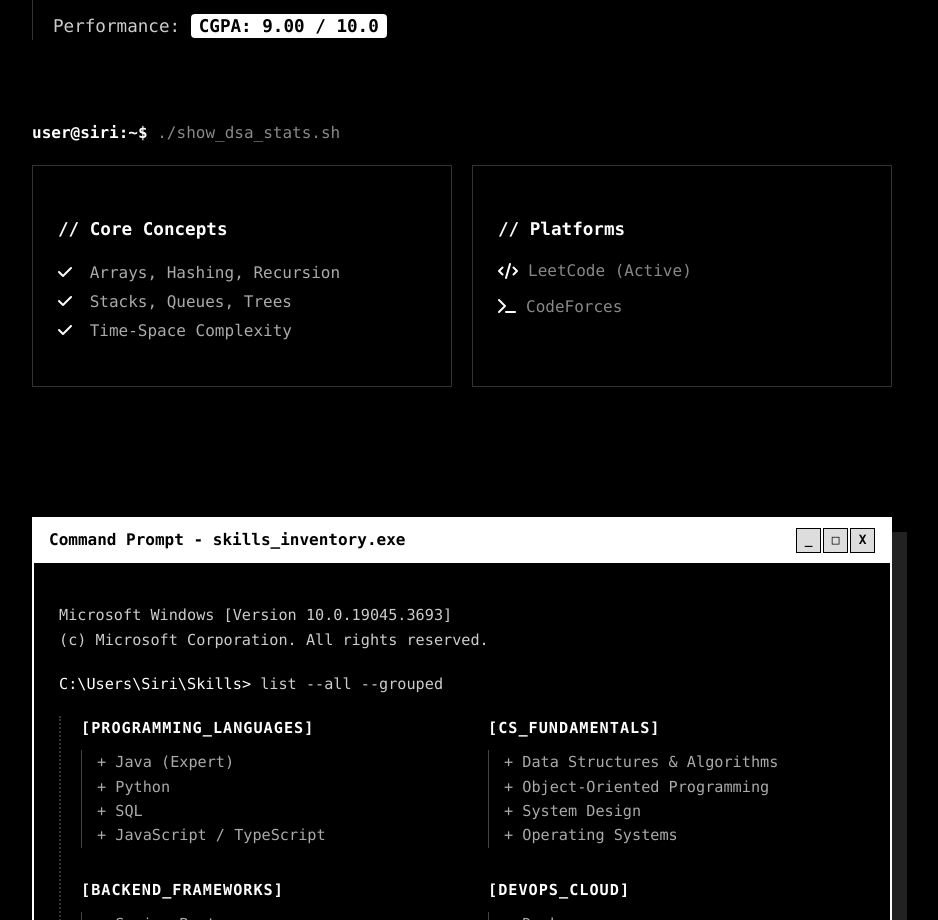
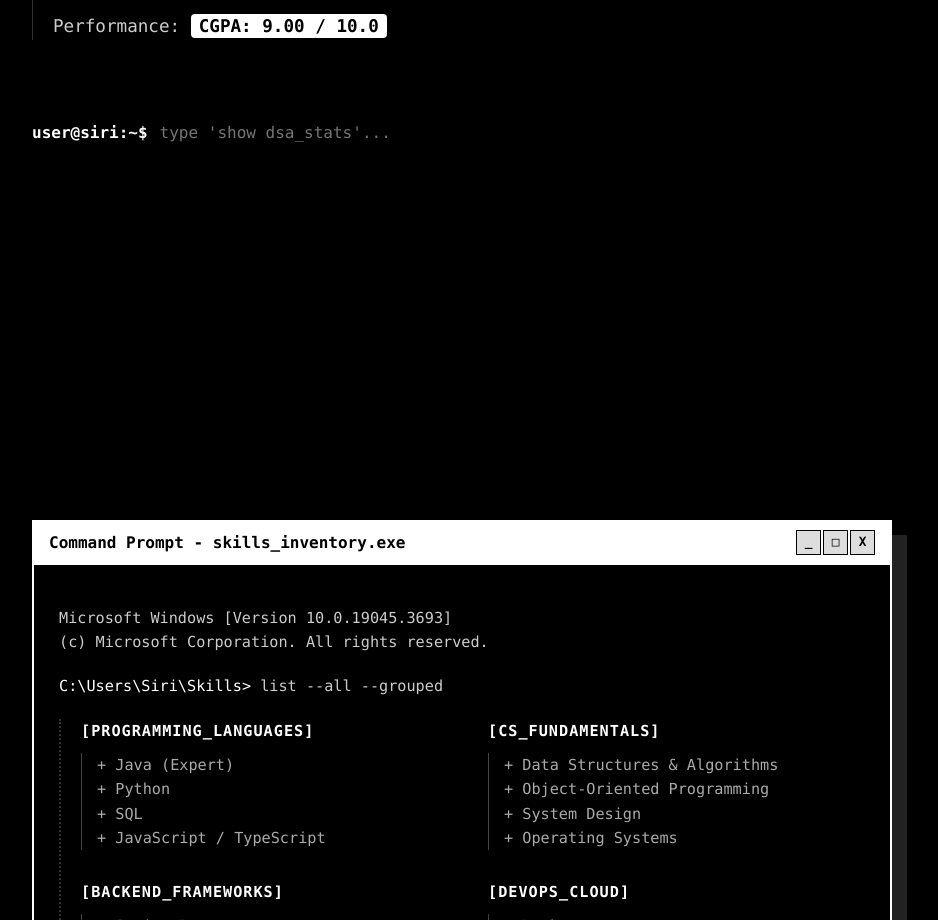
Before and after one commit to armycodes/Personal_Portfolio, a React (Vite) app in the folder portfolio/: page / in a window 1280 px wide. Shown: the part 1260-2180 px from the top of the page, without its empty margins (178-1116 px from the left). Built offline with nearby package versions, Linux system fonts and the light colour scheme.

Commit message:
Almost done

```diff
--- a/portfolio/src/App.jsx
+++ b/portfolio/src/App.jsx
@@ -2,6 +2,7 @@ import React, { useEffect } from 'react';
 import Navbar from './components/Navbar';
 import TerminalHero from './components/TerminalHero';
 import Skills from './components/Skills';
+import DSAStats from './components/DSAStats';
 import ProjectCard from './components/ProjectCard';
 import Contact from './components/Contact';
 import CommandBar from './components/CommandBar';
@@ -14,6 +15,7 @@ gsap.registerPlugin(ScrollTrigger);
 function App() {
 
   useEffect(() => {
+    // Reveal Animation for Sections (except DSA which has its own)
     const sections = document.querySelectorAll(".reveal-section");
     sections.forEach(section => {
       gsap.fromTo(section,
@@ -33,7 +35,7 @@ function App() {
       <main className="terminal-container" style={{ paddingBottom: '100px' }}>
         <TerminalHero />
 
-        {/* OBJECTIVE SECTION */}
+        {/* 1. OBJECTIVE SECTION */}
         <section id="objective" className="reveal-section" style={{ marginTop: '100px' }}>
           <p className="prompt"><span className="user">user@siri:~$</span> cat objective.txt</p>
           <div className="terminal-card" style={{ borderLeft: '4px solid #ffffff' }}>
@@ -44,7 +46,7 @@ function App() {
           </div>
         </section>
 
-        {/* EDUCATION SECTION */}
+        {/* 2. EDUCATION SECTION */}
         <section id="education" className="reveal-section" style={{ marginTop: '60px' }}>
           <p className="prompt"><span className="user">user@siri:~$</span> head -n 5 education.log</p>
           <div style={{ paddingLeft: '20px', borderLeft: '1px solid #333' }}>
@@ -56,41 +58,17 @@ function App() {
           </div>
         </section>
 
-        {/* DSA SECTION */}
-        <section id="dsa" className="reveal-section" style={{ marginTop: '80px' }}>
-          <p className="prompt"><span className="user">user@siri:~$</span> ./show_dsa_stats.sh</p>
+        {/* 3. DSA SECTION (Live Stats) */}
+        <DSAStats />
 
-          <div style={{ display: 'grid', gridTemplateColumns: 'repeat(auto-fit, minmax(300px, 1fr))', gap: '20px' }}>
-            <div className="terminal-card">
-               <h4 style={{ color: '#ffffff', marginBottom: '15px', fontSize: '1.1rem' }}>// Core Concepts</h4>
-               <ul style={{ listStyle: 'none', padding: 0, color: '#aaa', lineHeight: '1.8' }}>
-                 <li><i className="fas fa-check" style={{ color: '#fff', marginRight: '8px' }}></i> Arrays, Hashing, Recursion</li>
-                 <li><i className="fas fa-check" style={{ color: '#fff', marginRight: '8px' }}></i> Stacks, Queues, Trees</li>
-                 <li><i className="fas fa-check" style={{ color: '#fff', marginRight: '8px' }}></i> Time-Space Complexity</li>
-               </ul>
-            </div>
-            <div className="terminal-card">
-               <h4 style={{ color: '#ffffff', marginBottom: '15px', fontSize: '1.1rem' }}>// Platforms</h4>
-               <div style={{ display: 'flex', flexDirection: 'column', gap: '10px' }}>
-                 <a href="https://leetcode.com/u/Vemula_Siri_Mahalaxmi/" target="_blank" className="hover-link" style={{ display: 'flex', alignItems: 'center', gap: '10px' }}>
-                   <i className="fas fa-code" style={{ color: '#fff' }}></i> LeetCode (Active)
-                 </a>
-                 <a href="#" className="hover-link" style={{ display: 'flex', alignItems: 'center', gap: '10px' }}>
-                   <i className="fas fa-terminal" style={{ color: '#fff' }}></i> CodeForces
-                 </a>
-               </div>
-            </div>
-          </div>
-        </section>
-
-        {/* SKILLS SECTION */}
+        {/* 4. SKILLS SECTION */}
         <Skills />
 
-        {/* PROJECTS SECTION */}
+        {/* 5. PROJECTS SECTION */}
         <section id="projects" className="reveal-section" style={{ marginTop: '100px' }}>
           <p className="prompt"><span className="user">user@siri:~$</span> ps -aux | grep "featured"</p>
 
-          {/* --- NEW ECHOA PROJECT ADDED HERE --- */}
+          {/* Echoa Project */}
           <ProjectCard
             pid="4096"
             name="Echoa"
@@ -102,6 +80,7 @@ function App() {
             linkCode="https://github.com/armycodes/Echoa_V1.git"
           />
 
+          {/* DataPulse Project */}
           <ProjectCard
             pid="1024"
             name="DataPulse_System"
@@ -111,9 +90,9 @@ function App() {
             tech="Java, Python, FastAPI, Redis, Celery, PostgreSQL"
             linkDemo="https://data-pulse-eight.vercel.app/"
             linkCode="https://github.com/armycodes/DataPulse.git"
-
           />
 
+          {/* Justice Genie Project */}
           <ProjectCard
             pid="2048"
             name="Justice_Genie_AI"
@@ -126,10 +105,12 @@ function App() {
           />
         </section>
 
+        {/* 6. CONTACT SECTION */}
         <Contact />
 
       </main>
 
+      {/* FIXED COMMAND BAR */}
       <CommandBar />
 
     </div>
--- /dev/null
+++ b/portfolio/src/components/DSAStats.jsx
@@ -0,0 +1,136 @@
+import React, { useRef, useState, useEffect } from "react";
+import { gsap } from "gsap";
+import { useGSAP } from "@gsap/react";
+
+const DSAStats = () => {
+  const container = useRef();
+  const [inputValue, setInputValue] = useState("");
+  const [isExecuted, setIsExecuted] = useState(false); // Command success ayinda leda?
+  const [outputLines, setOutputLines] = useState([]); // Error messages store cheyyadaniki
+
+  // User Enter kottinappudu em jaragali?
+  const handleKeyDown = (e) => {
+    if (e.key === "Enter") {
+      const cmd = inputValue.trim().toLowerCase();
+
+      // Valid Commands: 'show dsa_stats' OR './show_dsa_stats.sh' OR just 'dsa'
+      if (cmd === "show dsa_stats" || cmd === "./show_dsa_stats.sh" || cmd === "dsa") {
+        setIsExecuted(true); // Success! Animation start avthundi
+      } else if (cmd !== "") {
+        // Tappu command kodithe error message add chestham
+        setOutputLines(prev => [...prev, `bash: ${cmd}: command not found`]);
+        setInputValue(""); // Input clear chestham
+      }
+    }
+  };
+
+  useGSAP(() => {
+    // Ee animation ONLY 'isExecuted' TRUE ainappude run avthundi
+    if (isExecuted) {
+      const ctx = gsap.context(() => {
+        // 1. First boxes ni invisible nundi visible chestham
+        gsap.set(".dsa-box", { display: "block", opacity: 0 });
+        gsap.set(".dsa-content", { opacity: 0 });
+
+        const tl = gsap.timeline();
+
+        // 2. Boxes Appear
+        tl.to(".dsa-box", { opacity: 1, duration: 0.2, stagger: 0.1 });
+
+        // 3. Text Print avthundi (Typewriter feel)
+        tl.to(".dsa-content", {
+          opacity: 1,
+          duration: 0.3,
+          stagger: 0.1
+        });
+
+      }, container);
+      return () => ctx.revert();
+    }
+  }, [isExecuted]); // Dependency isExecuted
+
+  return (
+    <section id="dsa" ref={container} style={{ marginTop: '80px', minHeight: '300px', marginBottom: '50px' }}>
+
+      {/* 1. INTERACTIVE TERMINAL INPUT */}
+      <div style={{ fontFamily: "'Consolas', monospace", fontSize: '1rem', marginBottom: '20px' }}>
+
+        {/* Previous Error Logs (Mistake chesthe ikkada kanipisthayi) */}
+        {outputLines.map((line, index) => (
+          <div key={index} style={{ marginBottom: '5px' }}>
+            <span className="user">user@siri:~$</span> <span style={{color: '#fff'}}>{line.split(':')[1]?.trim() || 'error'}</span>
+            <div style={{ color: '#ff5555' }}>{line}</div>
+          </div>
+        ))}
+
+        {/* Current Input Line */}
+        {!isExecuted ? (
+          <div style={{ display: 'flex', alignItems: 'center' }}>
+            <span className="user" style={{ marginRight: '10px' }}>user@siri:~$</span>
+            <input
+              type="text"
+              value={inputValue}
+              onChange={(e) => setInputValue(e.target.value)}
+              onKeyDown={handleKeyDown}
+              autoFocus={false} // Page load avvagane keyboard open avvakunda
+              placeholder="type 'show dsa_stats'..."
+              style={{
+                background: 'transparent',
+                border: 'none',
+                color: '#ffffff',
+                fontFamily: 'inherit',
+                fontSize: 'inherit',
+                outline: 'none',
+                flex: 1,
+                caretColor: '#fff' // White cursor
+              }}
+            />
+          </div>
+        ) : (
+          // Success ayyaka Input freeze aipothundi
+          <div>
+            <span className="user">user@siri:~$</span> <span style={{ color: '#fff' }}>{inputValue}</span>
+          </div>
+        )}
+      </div>
+
+      {/* 2. OUTPUT BOXES (Hidden until command is correct) */}
+      <div style={{ display: isExecuted ? 'grid' : 'none', gridTemplateColumns: 'repeat(auto-fit, minmax(300px, 1fr))', gap: '20px' }}>
+
+        {/* BOX 1 */}
+        <div className="terminal-card dsa-box" style={{ opacity: 0 }}>
+           <h4 className="dsa-content" style={{ color: '#ffffff', marginBottom: '15px', fontSize: '1.1rem' }}>
+             // Core Concepts
+           </h4>
+           <ul style={{ listStyle: 'none', padding: 0, color: '#aaa', lineHeight: '1.8' }}>
+             <li className="dsa-content"><i className="fas fa-check" style={{ color: '#fff', marginRight: '8px' }}></i> Arrays, Hashing, Recursion</li>
+             <li className="dsa-content"><i className="fas fa-check" style={{ color: '#fff', marginRight: '8px' }}></i> Stacks, Queues, Trees</li>
+             <li className="dsa-content"><i className="fas fa-check" style={{ color: '#fff', marginRight: '8px' }}></i> Time-Space Complexity, Tries, Graphs, DP</li>
+             <li className="dsa-content" style={{ marginTop: '10px', color: '#666' }}>{'>'} Actively Solving Projects...</li>
+           </ul>
+        </div>
+
+        {/* BOX 2 */}
+        <div className="terminal-card dsa-box" style={{ opacity: 0 }}>
+           <h4 className="dsa-content" style={{ color: '#ffffff', marginBottom: '15px', fontSize: '1.1rem' }}>
+             // Platforms
+           </h4>
+           <div style={{ display: 'flex', flexDirection: 'column', gap: '10px' }}>
+             <a href="https://leetcode.com/u/Vemula_Siri_Mahalaxmi/" target="_blank" className="hover-link dsa-content" style={{ display: 'flex', alignItems: 'center', gap: '10px' }}>
+               <i className="fas fa-code" style={{ color: '#fff' }}></i> LeetCode (Active)
+             </a>
+             <div className="dsa-content" style={{ display: 'flex', alignItems: 'center', gap: '10px', color: '#888' }}>
+               <i className="fas fa-terminal"></i> CodeForces (Learning)
+             </div>
+             <div className="dsa-content" style={{ marginTop: '15px', fontSize: '0.85rem', color: '#666' }}>
+               Status: <span style={{ color: '#fff' }}>GRINDING</span>
+             </div>
+           </div>
+        </div>
+
+      </div>
+    </section>
+  );
+};
+
+export default DSAStats;
```
Also changed, not shown: portfolio/src/styles/TerminalHero.css (added, +73 -0 lines).
